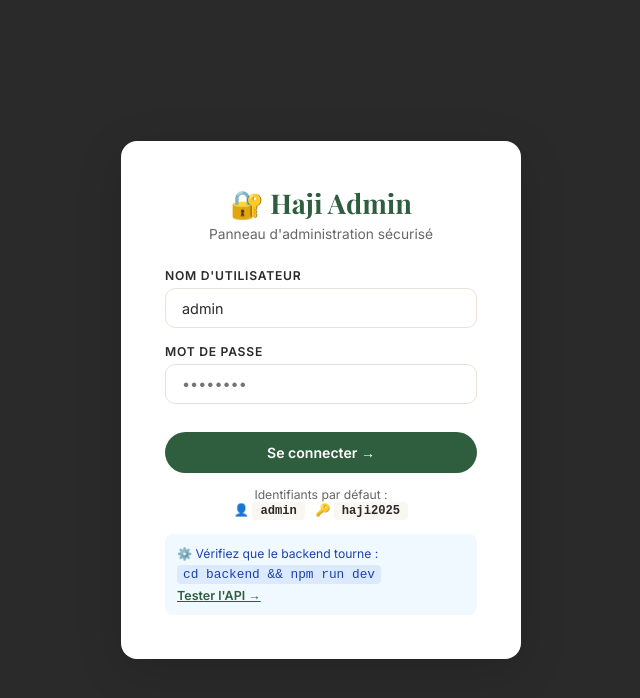
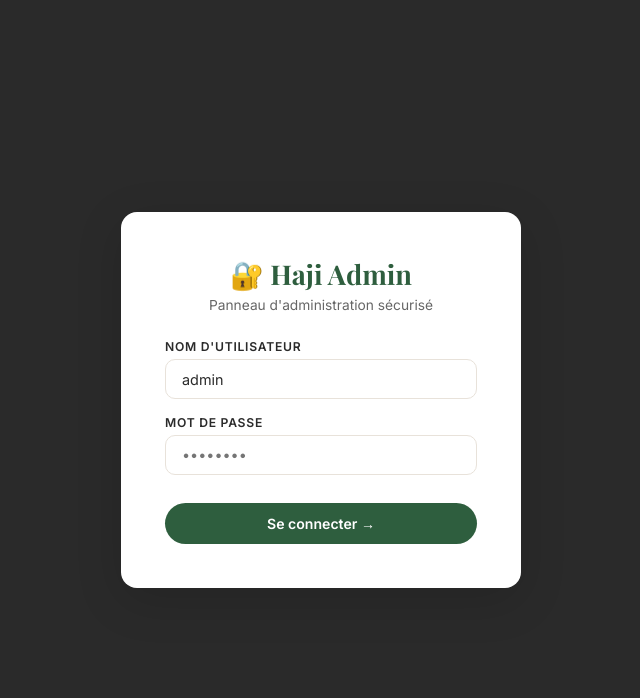
Before and after one commit to RadhwaneHarresCode/Haji-Cosm-tique, a React (Create React App) app in the folder frontend/: page /admin/login in a window 1280 px wide. Shown: the top 698 px of the page, without its empty margins (319-959 px from the left). Built offline with nearby package versions, Linux system fonts and the light colour scheme; no server answers; a web font is replaced by a local one.

Commit message:
Update AdminLogin.jsx

```diff
--- a/frontend/src/pages/AdminLogin.jsx
+++ b/frontend/src/pages/AdminLogin.jsx
@@ -87,19 +87,7 @@ export default function AdminLogin() {
           </button>
         </form>
 
-        <div className="al__hint">
-          <p>Identifiants par défaut :</p>
-          <p>👤 <code>admin</code> &nbsp; 🔑 <code>haji2025</code></p>
-        </div>
 
-        <div className="al__check">
-          <p>⚙️ Vérifiez que le backend tourne :</p>
-          <code>cd backend && npm run dev</code>
-          <br/>
-          <a href={`${API}/api/health`} target="_blank" rel="noreferrer" className="al__test-link">
-            Tester l'API →
-          </a>
-        </div>
       </div>
     </div>
   );
```
